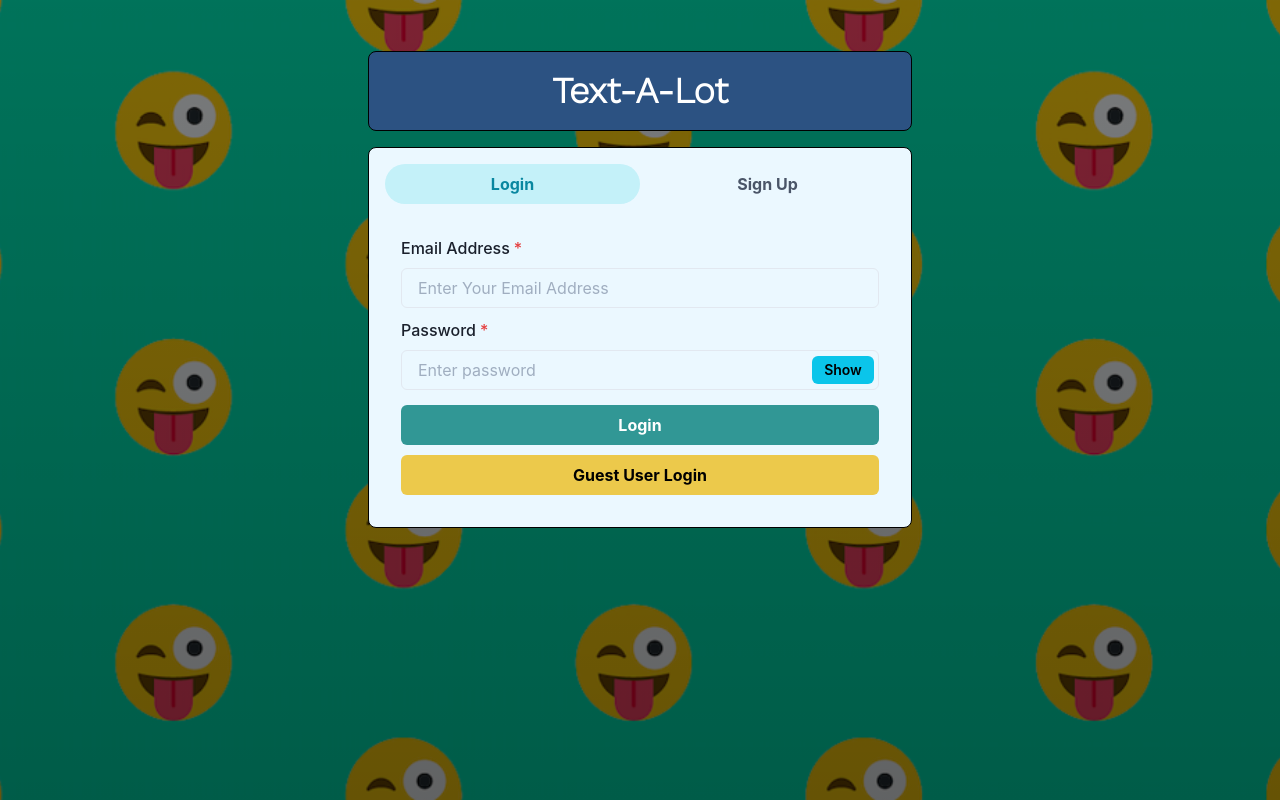
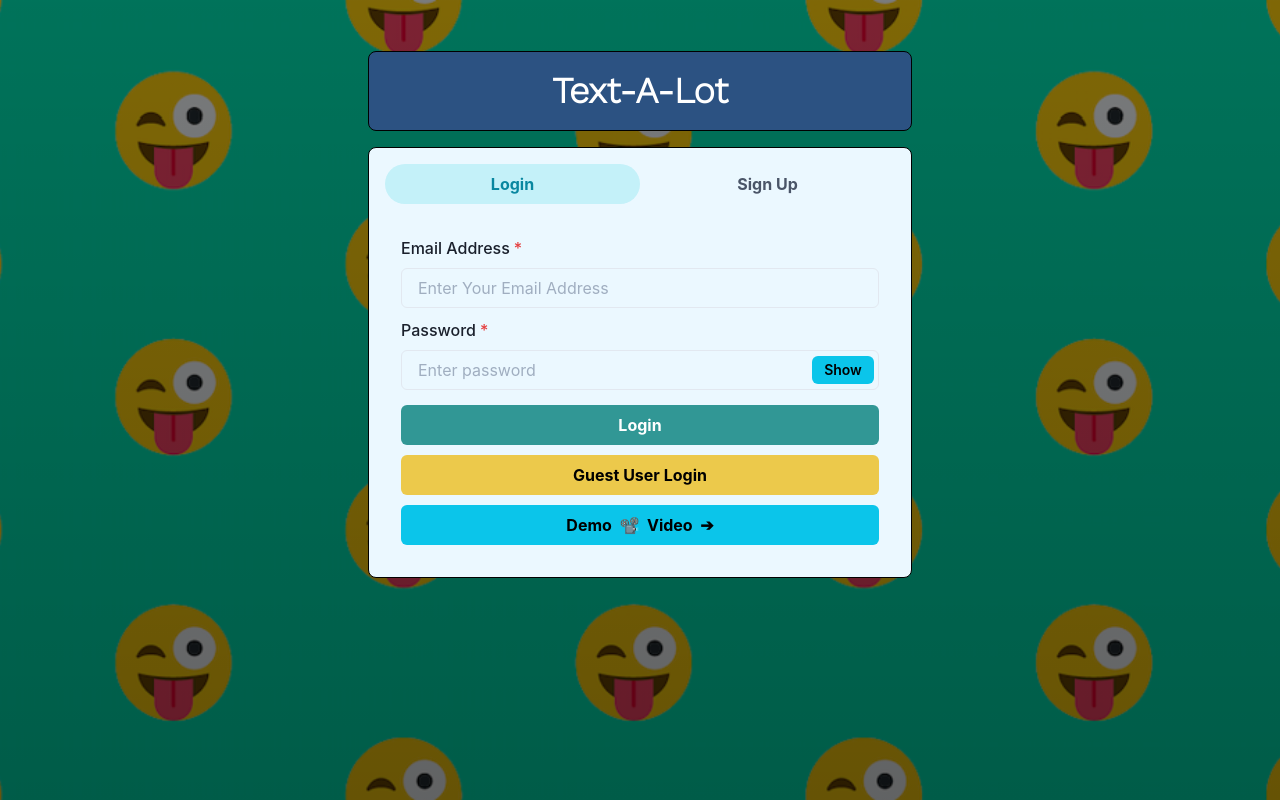
Before and after one commit to SiddharthSsb11/text-a-lot, a React (Create React App) app in the folder frontend/: page / in a window 1280 px wide. Built offline with nearby package versions, Linux system fonts and the light colour scheme.

Commit message:
demo video feature added

```diff
--- a/frontend/src/components/Authentication/Login.js
+++ b/frontend/src/components/Authentication/Login.js
@@ -8,7 +8,6 @@ import axios from "axios";
 import { useNavigate } from "react-router-dom";
 
 const Login = () => {
-
   const [show, setShow] = useState(false);
   const [email, setEmail] = useState();
   const [password, setPassword] = useState();
@@ -39,7 +38,11 @@ const Login = () => {
         headers: { "Content-type": "application/json" },
       };
 
-      const { data } = await axios.post( "/api/user/login", { email, password }, config);
+      const { data } = await axios.post(
+        "/api/user/login",
+        { email, password },
+        config
+      );
 
       // console.log(JSON.stringify(data));
       toast({
@@ -53,7 +56,6 @@ const Login = () => {
       localStorage.setItem("userInformation", JSON.stringify(data));
       setLoading(false);
       navigate("/chats");
-
     } catch (error) {
       toast({
         title: "Error Occured!",
@@ -88,13 +90,19 @@ const Login = () => {
             placeholder="Enter password"
           />
           <InputRightElement width="4.5rem">
-            <Button colorScheme='cyan' h="1.75rem" size="sm" onClick={handleClick}>
+            <Button
+              colorScheme="cyan"
+              h="1.75rem"
+              size="sm"
+              onClick={handleClick}
+            >
               {show ? "Hide" : "Show"}
             </Button>
           </InputRightElement>
         </InputGroup>
       </FormControl>
-      <Button fontWeight="bold"
+      <Button
+        fontWeight="bold"
         colorScheme="teal"
         width="100%"
         style={{ marginTop: 15 }}
@@ -103,7 +111,8 @@ const Login = () => {
       >
         Login
       </Button>
-      <Button fontWeight="bold"
+      <Button
+        fontWeight="bold"
         variant="solid"
         colorScheme="yellow"
         width="100%"
@@ -114,6 +123,27 @@ const Login = () => {
       >
         Guest User Login
       </Button>
+
+      <Button
+        fontWeight="bold"
+        variant="solid"
+        colorScheme="cyan"
+        width="100%"
+        onClick={() => {
+          //console.log("video");
+          //navigate("/https://dev.to/siddharthssb11")
+        }}
+      >
+        <a
+          href="https://dev.to/siddharthssb11"
+          target="_blank"
+          rel="noreferrer"
+          aria-label="Dev-Blogs"
+          width="100%"
+        >
+          Demo &nbsp;📽️&nbsp; Video &nbsp;&#10132;
+        </a>
+      </Button>
     </VStack>
   );
 };
```
Also changed, not shown: frontend/src/App.js (+7 -2 lines), frontend/src/components/SingleChat.js (line endings or trailing spaces).
